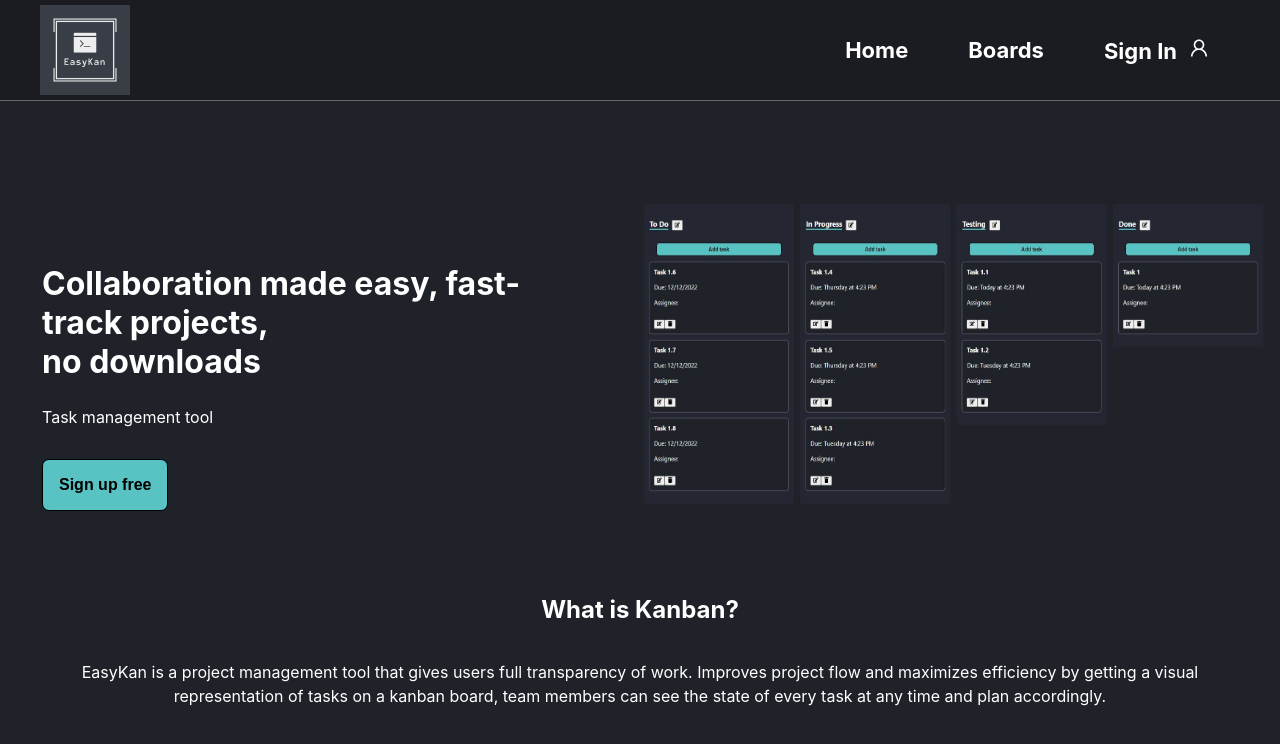
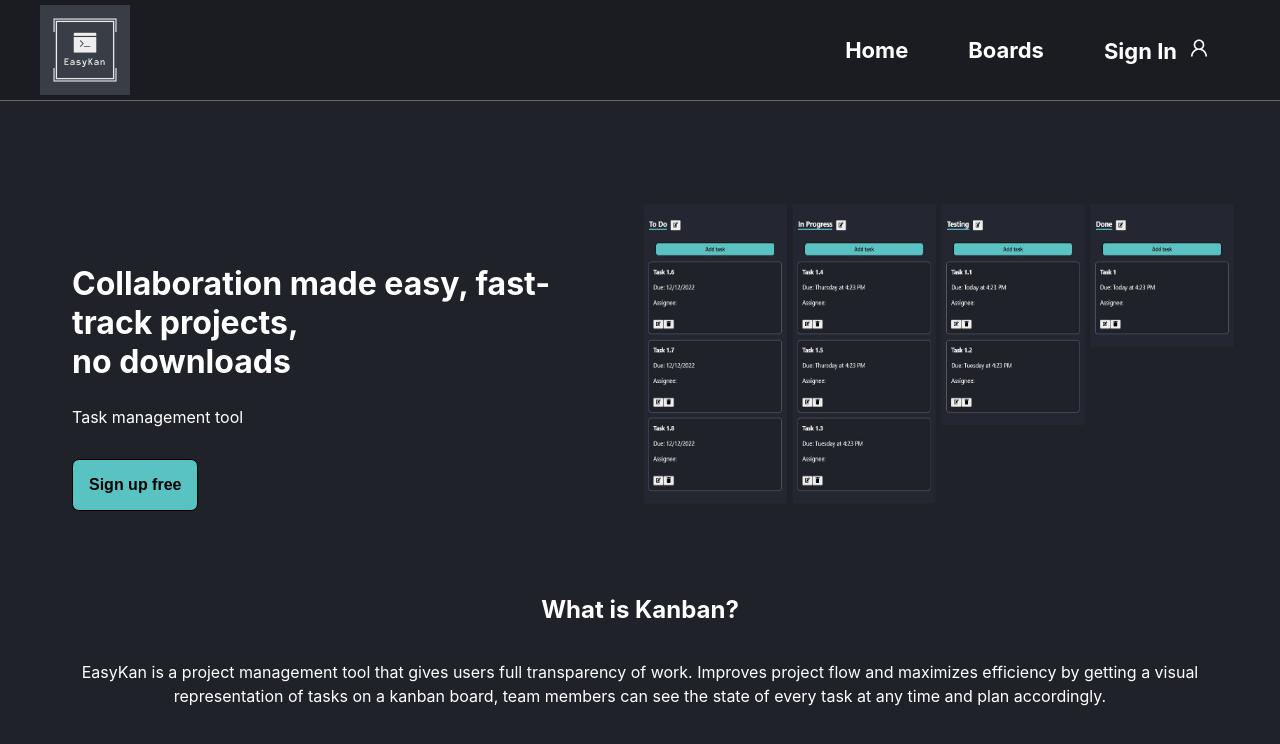
Before and after one commit to thuygiang3004/kanbanFrontend, a React (Create React App) app: page / in a window 1280 px wide. Shown: the top 744 px of the page. Built offline with nearby package versions, Linux system fonts and the light colour scheme.

Commit message:
Revert Homepage width CSS

```diff
--- a/src/index.css
+++ b/src/index.css
@@ -368,11 +368,11 @@ select {
 
 /*  HOMEPAGE */
 main .container {
-  /* max-width: 1200px; */
+  max-width: 1200px;
   padding-block-start: 6em;
   padding-left: 10px;
   padding-right: 10px;
-  /* margin: auto; */
+  margin: auto;
 }
 
 .hero-section {
--- a/src/pages/Login.js
+++ b/src/pages/Login.js
@@ -47,7 +47,7 @@ const Login = () => {
       setEmail("");
       setPwd("");
       setSuccess(true);
-      // navigate("/boards");
+      navigate("/boards");
     } catch (err) {
       if (!err?.response) {
         setErrMsg("No Server Response");
```
